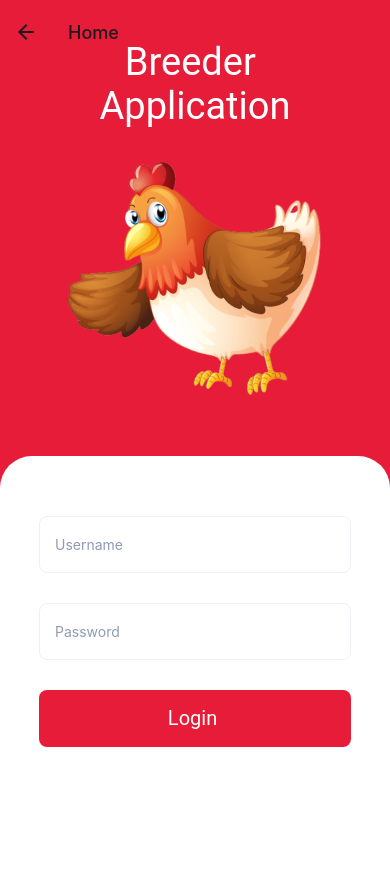
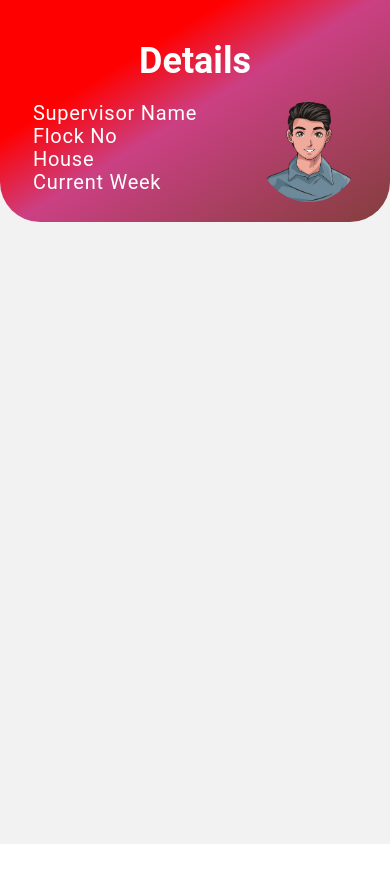
Before and after one commit to ninix07/Farm_App, a React Native app: screen /Home in a window 390 px wide. Shown: the top 882 px of the page. After the commit the page ends 844 px from the top, so only its background shows below. Built offline with nearby package versions, Linux system fonts and the light colour scheme.

Commit message:
Home Details

```diff
--- a/App.js
+++ b/App.js
@@ -2,6 +2,7 @@ import { StatusBar } from "expo-status-bar";
 import { SafeAreaView, StyleSheet, Text, View } from "react-native";
 import { NavigationContainer } from "@react-navigation/native";
 import Login from "./components/Login/login.js";
+import Home from "./components/Home/home.js";
 import "react-native-gesture-handler";
 import { createStackNavigator } from "@react-navigation/stack";
 const Stack = createStackNavigator();
@@ -21,11 +22,12 @@ export default function App() {
         />
         <Stack.Screen
           name="Home"
-          component={Login}
+          component={Home}
           options={{
-            // headerTitle: "",
+            headerTitle: "",
             headerShadowVisible: false,
             headerTransparent: true,
+            headerLeft: null,
             // animationTypeForReplace: "slide-vertical",
           }}
         />
--- /dev/null
+++ b/components/Home/home.js
@@ -0,0 +1,46 @@
+import React from "react";
+import { View, Text, Image, ScrollView } from "react-native";
+import { SafeAreaView } from "react-native-safe-area-context";
+import Profile from "../../assets/Profile.png"; // Import your image
+import HomeStyles from "./styles/home-styles";
+import { LinearGradient } from "expo-linear-gradient";
+
+const Home = () => {
+  return (
+    <ScrollView>
+      <LinearGradient
+        colors={[
+          "rgba(255, 0, 0, 0.78)",
+          "rgba(203, 64, 131, 1)",
+          "rgba(133, 62, 62, 1)",
+        ]}
+        end={{ x: 0.35, y: 1 }}
+        locations={[0.3, 0.5, 0.99]}
+        style={HomeStyles.detailsContainer}
+      >
+        <View>
+          <Text style={HomeStyles.mainDetailsHeader}>Details</Text>
+        </View>
+        <View style={HomeStyles.details}>
+          <View>
+            <Text style={HomeStyles.textStyles}>Supervisor Name</Text>
+            <Text style={HomeStyles.textStyles}>Flock No</Text>
+            <Text style={HomeStyles.textStyles}>House</Text>
+            <Text style={HomeStyles.textStyles}>Current Week</Text>
+          </View>
+
+          <View>
+            <Image
+              source={Profile} // Use the imported image as the source
+              style={HomeStyles.image} // Specify width and height for the image
+            />
+          </View>
+        </View>
+      </LinearGradient>
+      <SafeAreaView></SafeAreaView>
+      {/* Not sure what you intend to do with the second SafeAreaView */}
+    </ScrollView>
+  );
+};
+
+export default Home;
--- /dev/null
+++ b/components/Home/styles/home-styles.js
@@ -0,0 +1,45 @@
+import { StyleSheet } from "react-native";
+
+const HomeStyles = StyleSheet.create({
+  detailsContainer: {
+    backgroundColor: "#FF0000",
+    paddingTop: 20,
+    paddingBottom: 20,
+    paddingRight: 20,
+    paddingLeft: 20,
+    borderBottomLeftRadius: 40,
+    borderBottomRightRadius: 40,
+    alignItems: "center",
+  },
+  mainDetailsHeader: {
+    color: "#ffffff",
+    fontFamily: "Roboto",
+    fontSize: 36,
+    fontWeight: "bold",
+    marginBottom: 10,
+    marginTop: 20,
+  },
+  details: {
+    flexDirection: "row",
+    justifyContent: "center",
+    gap: 60,
+    marginTop: 10,
+    height: "auto",
+  },
+  textStyles: {
+    color: "#FFFFFF",
+    fontFamily: "Roboto",
+    fontSize: 20,
+    fontStyle: "normal",
+    fontWeight: "400",
+    lineHeight: 19 /* 79.167% */,
+    letterSpacing: 0.75,
+    margin: 2,
+  },
+  image: {
+    height: 100,
+    width: 100,
+    borderRadius: 50,
+  },
+});
+export default HomeStyles;
--- a/package.json
+++ b/package.json
@@ -19,8 +19,9 @@
     "react": "18.2.0",
     "react-icons": "^4.11.0",
     "react-native": "0.72.6",
-    "react-native-gesture-handler": "^2.13.4",
-    "react-native-sass-transformer": "^2.0.0"
+    "react-native-gesture-handler": "~2.12.0",
+    "react-native-sass-transformer": "^2.0.0",
+    "expo-linear-gradient": "~12.3.0"
   },
   "devDependencies": {
     "@babel/core": "^7.20.0"
```
Also changed, not shown: assets/Profile.png (added), 1 other file (tests, documents, lock files or other folders).
